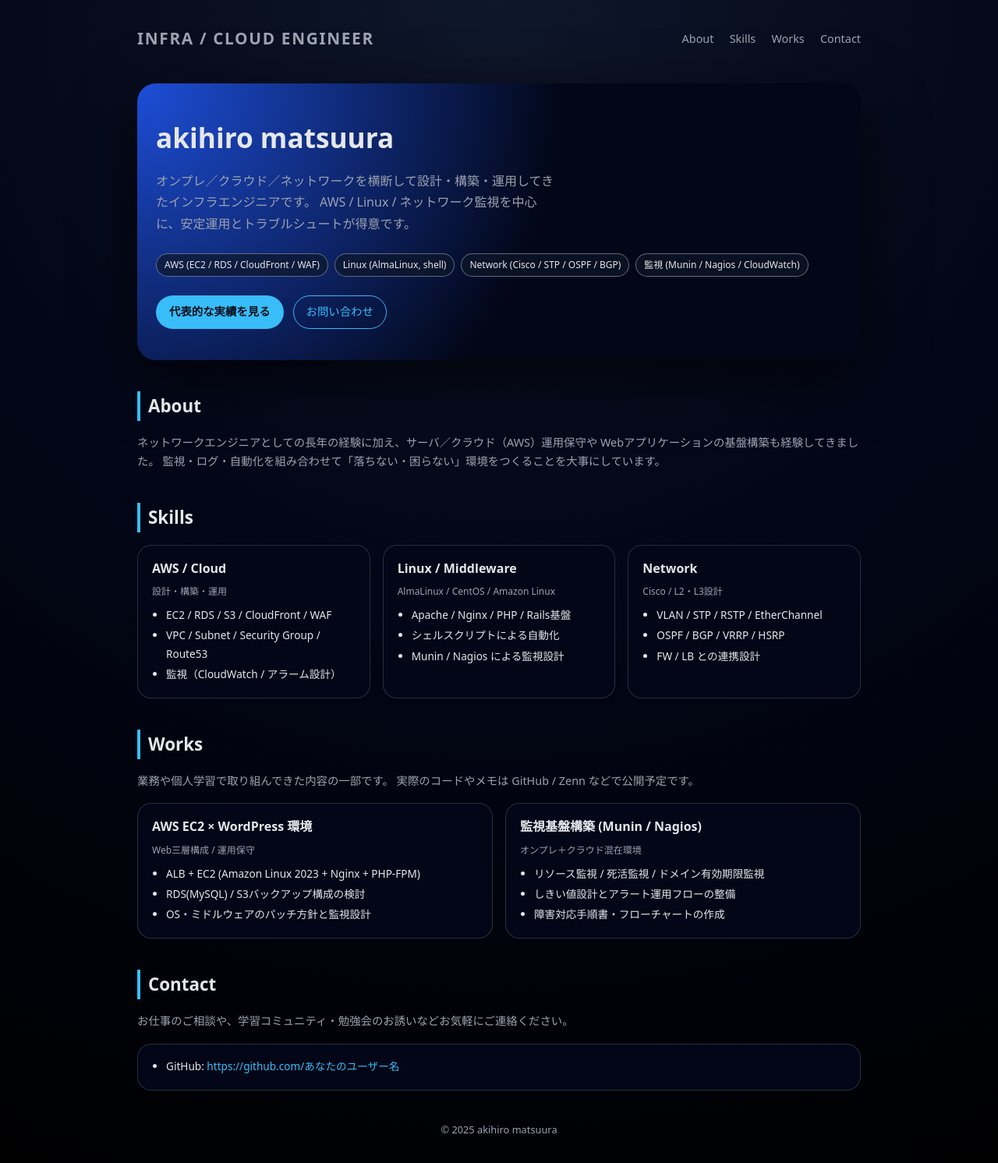
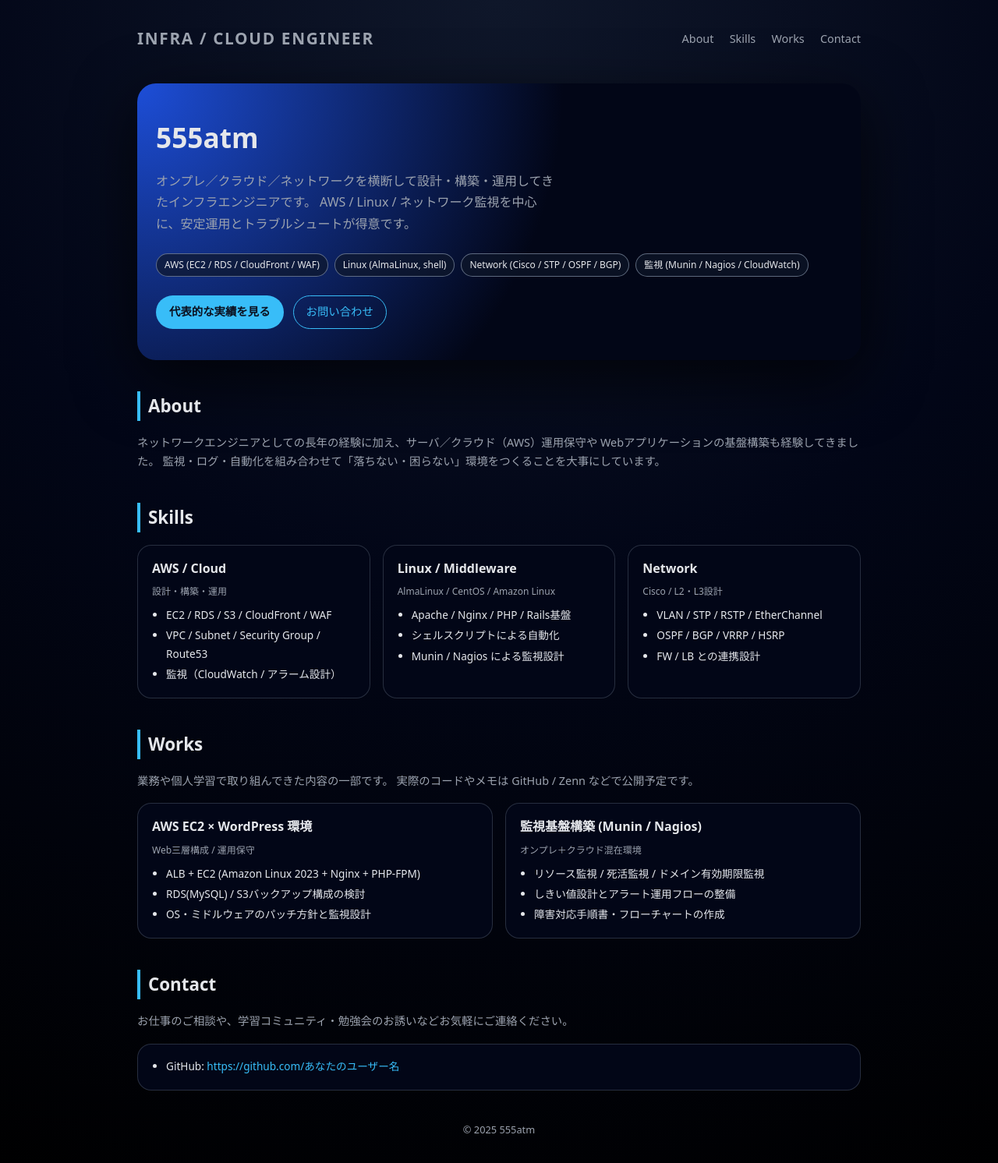
Before and after one commit to te10iv/te10iv.github.io, a plain HTML site: page index.html in a window 1280 px wide. Shown: the whole page at 78% size. Drawn offline with Linux system fonts and the light colour scheme.

Commit message:
modify index.html

```diff
--- a/index.html
+++ b/index.html
@@ -174,7 +174,7 @@
     <main>
       <!-- Hero -->
       <section class="hero">
-        <div class="hero-title">akihiro matsuura</div>
+        <div class="hero-title">555atm</div>
         <p class="hero-sub">
           オンプレ／クラウド／ネットワークを横断して設計・構築・運用してきたインフラエンジニアです。
           AWS / Linux / ネットワーク監視を中心に、安定運用とトラブルシュートが得意です。
@@ -281,7 +281,7 @@
       </section>
 
       <div class="footer">
-        © <span id="year"></span> akihiro matsuura
+        © <span id="year"></span> 555atm
       </div>
     </main>
   </div>
```
